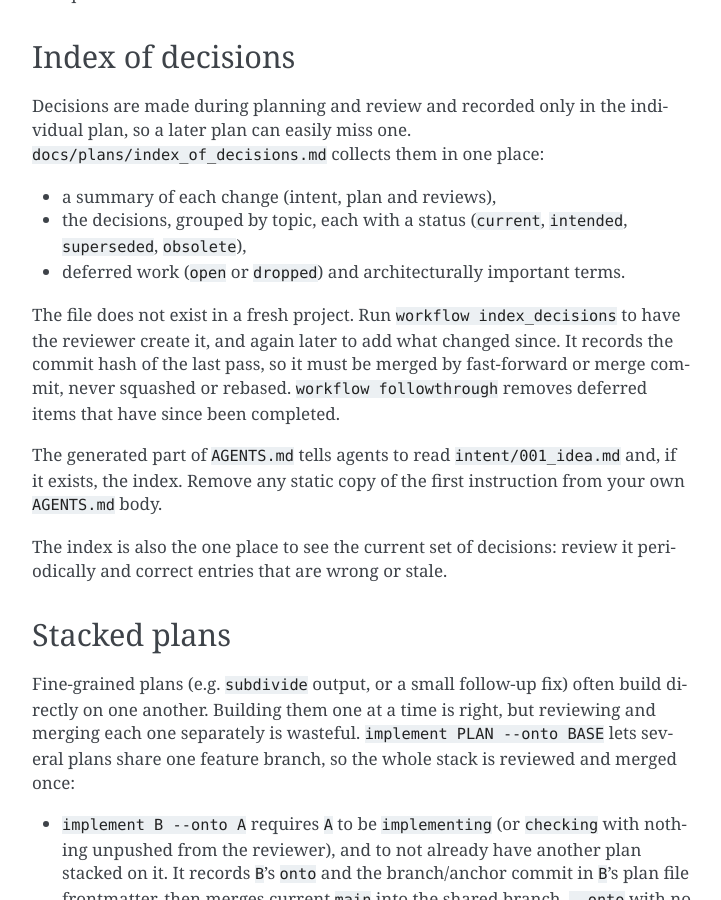
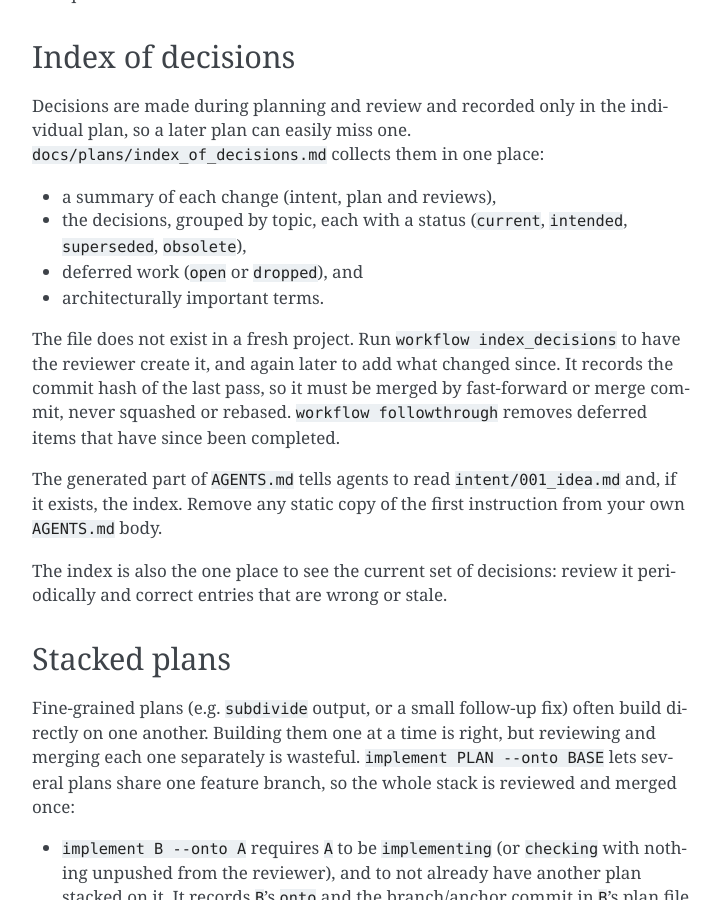
Before and after one commit to Waino/workflow, a Sphinx documentation site: the page built from docs/source/workflow.rst, in a window 1280 px wide and 900 px high, scrolled down 5905 px. Shown: the whole window, without its empty margins (388-1109 px from the left). Built offline with Sphinx 7.4.7, drawn with Linux system fonts in a browser that asks for light colours.

Commit message:
docs: minor formatting fix

```diff
--- a/docs/source/workflow.rst
+++ b/docs/source/workflow.rst
@@ -272,7 +272,8 @@ so a later plan can easily miss one. ``docs/plans/index_of_decisions.md`` collec
 
 * a summary of each change (intent, plan and reviews),
 * the decisions, grouped by topic, each with a status (``current``, ``intended``, ``superseded``, ``obsolete``),
-* deferred work (``open`` or ``dropped``) and architecturally important terms.
+* deferred work (``open`` or ``dropped``), and
+* architecturally important terms.
 
 The file does not exist in a fresh project. Run ``workflow index_decisions`` to have the reviewer
 create it, and again later to add what changed since. It records the commit hash of the last pass,
```
